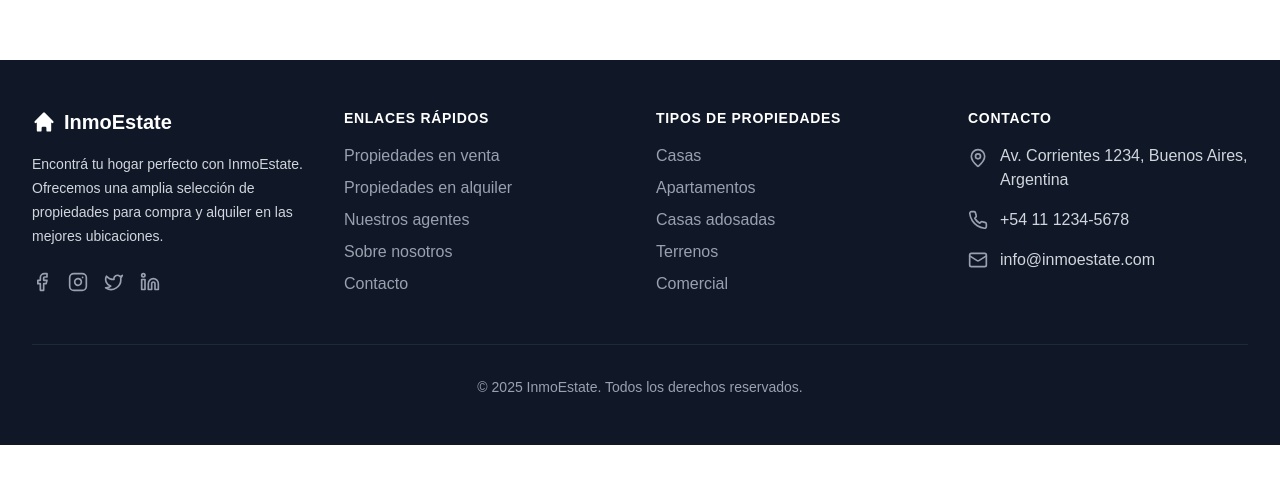
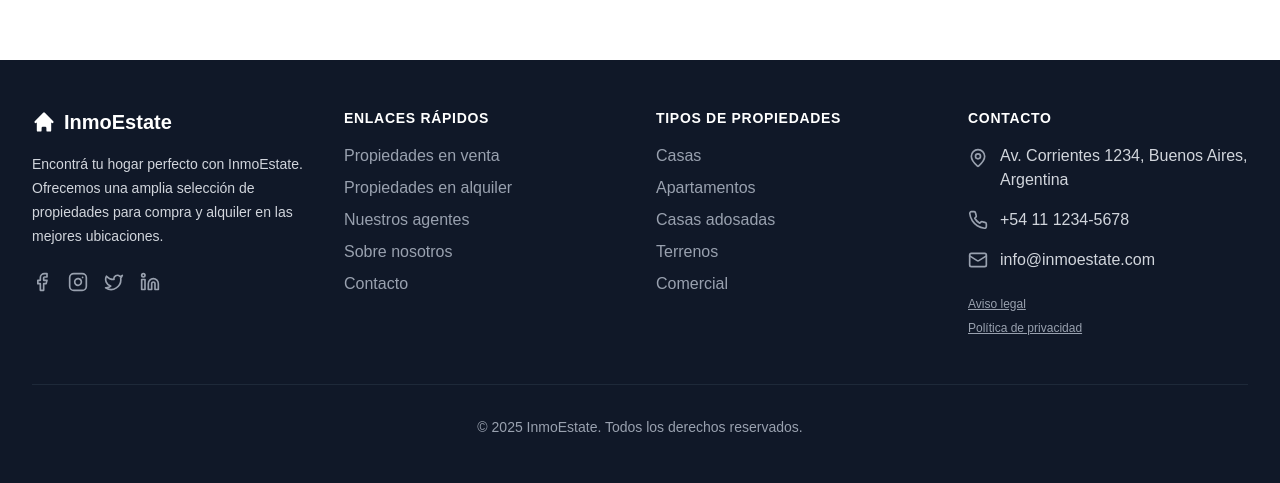
Before and after one commit to kevinduhamelhayes/realstate, a Next.js app: page / in a window 1280 px wide. Shown: the part 3346-3829 px from the top of the page. Before the commit the page ends 3791 px from the top, so only its background shows below. Built offline with nearby package versions, Linux system fonts and the light colour scheme.

Commit message:
feat(footer): enlaces a aviso legal y política de privacidad accesibles en el pie de página. Mejora cumplimiento y confianza.

```diff
--- a/src/components/layout/Footer.tsx
+++ b/src/components/layout/Footer.tsx
@@ -121,6 +121,10 @@ export default function Footer() {
                 <a href="mailto:info@inmoestate.com" className="hover:text-white">info@inmoestate.com</a>
               </li>
             </ul>
+            <div className="mt-6 space-y-2">
+              <Link href="/legal" className="block text-xs text-gray-400 hover:text-white underline">Aviso legal</Link>
+              <Link href="/privacidad" className="block text-xs text-gray-400 hover:text-white underline">Política de privacidad</Link>
+            </div>
           </div>
         </div>
 
```
